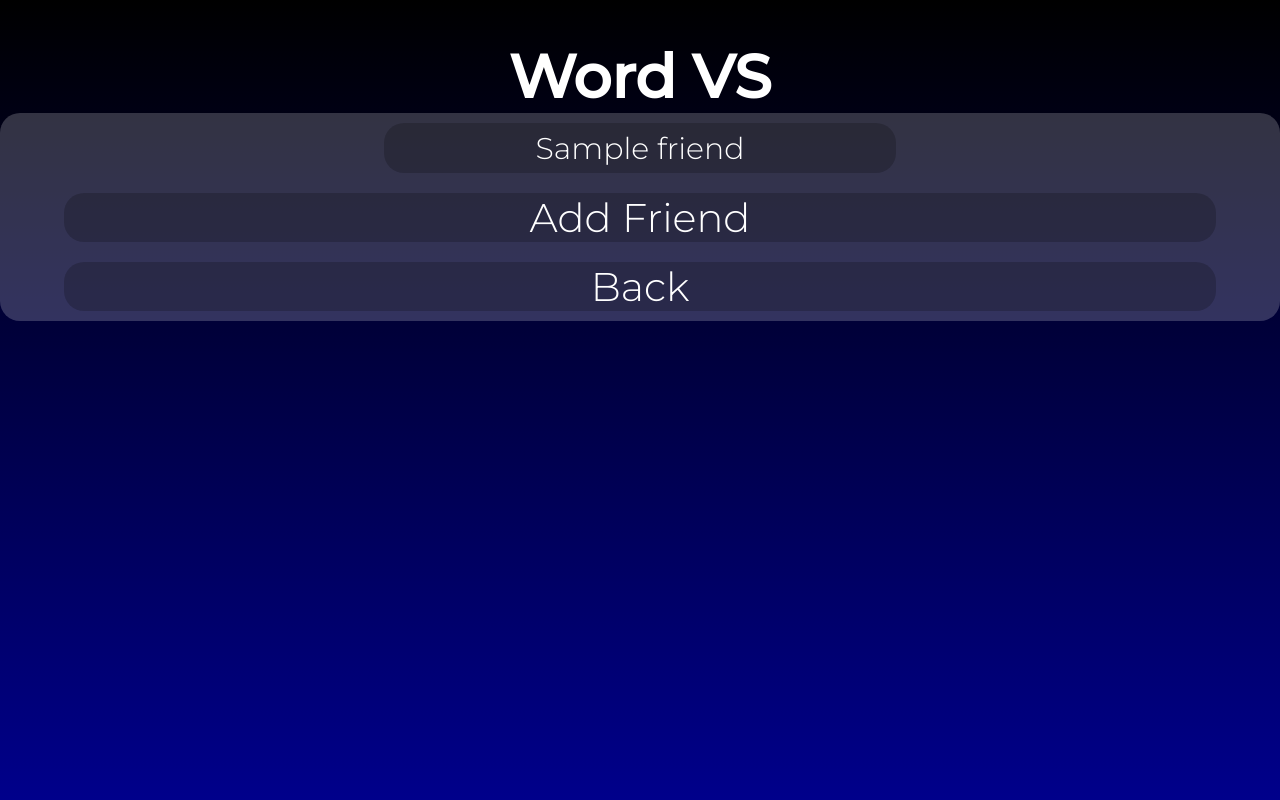
After one commit to TheBrightSparkDev/dev-inition, a Flask app: a page that uses templates/friend_picker.html in a window 1280 px wide. The commit adds this page. Run offline with Flask 2, Linux system fonts and the light colour scheme; a database or web service that is not in the repository returns one stand-in record (values such as "Sample title"); some libraries are stand-ins or nearby versions.

Commit message:
feat- added friends list page and started logic behind updating friends list

```diff
--- a/app.py
+++ b/app.py
@@ -48,7 +48,8 @@ def signup():
 
         register = {
             "username": request.form.get("username").lower(),
-            "password": generate_password_hash(request.form.get("password"))
+            "password": generate_password_hash(request.form.get("password")),
+            "friends": []
         }
         mongo.db.users.insert_one(register)
 
@@ -108,7 +109,6 @@ def profile(username):
     """
     displays profile and controls logic on profile page
     """
-    print(username)
     if username == "guest":
         session['user'] = "guest"
     else:
@@ -116,6 +116,36 @@ def profile(username):
     return render_template("profile.html", username=username)
 
 
+@app.route("/friend_picker/<username>")
+def friend_picker(username):
+    """
+    displays friend picker page and controls logic for page
+    """
+    user = mongo.db.users.find_one({"username": username.lower()})
+    friends = user["friends"]
+
+    return render_template('friend_picker.html', friends=friends)
+
+
+
+@app.route("/add_friend", methods=["GET", "POST"])
+def add_friend():
+    """
+    displays friend picker page and controls logic for page
+    """
+    username= request.form.get("username")
+    user = mongo.db.users.find_one( {"username": session['user'].lower() })
+    user_id = user["_id"]
+    friends = user["friends"]
+    if request.method == "POST":
+        if request.form.get("username") not in friends:
+            friends.append(username)
+            mongo.db.users.update_one({"_id": ObjectId(user_id)}, friends)
+        else:
+            flash("You are already friends")
+    return render_template('add_friend.html', friends=friends)
+
+
 if __name__ == "__main__":
     app.run(host=os.environ.get("IP"),
             port=int(os.environ.get("PORT")),
--- a/static/css/style.css
+++ b/static/css/style.css
@@ -78,7 +78,7 @@ a{
 }
 /* homepage specific changes */
 .game-body{
-    height:100vh;
+    min-height:100vh;
     width:100vw;
 }
 .game-title{
@@ -197,6 +197,37 @@ h6{
     margin-right:5px;
     color:white;
 }
+/* friends list secific styles */
+.friend-list{
+    display:flex;
+    align-items: center;
+    flex-wrap: wrap;
+    justify-content: center;
+}
+.friend-card{
+    display:flex;
+    align-items: center;
+    flex-wrap: wrap;
+    justify-content: center;
+    width:40vw;
+    height:50px;
+    margin-top: 10px;
+    margin-bottom:10px;
+}
+h5{
+    font-family: 'Montserrat', sans-serif;
+    text-align: center;
+    font-size: 30px;
+    font-weight:300;
+    margin-left:5px;
+    margin-right:5px;
+    color:white;
+}
+.margin-friend{
+    margin-top: 10px;
+    margin-bottom:10px;
+}
+
 @media screen and (max-width: 600px) {
     .profile-card{
         width:80vw;
@@ -216,4 +247,13 @@ h6{
         font-size: 30px;
         font-weight:300;
     }
+    h5{
+        font-family: 'Montserrat', sans-serif;
+        text-align: center;
+        font-size: 15px;
+        font-weight:300;
+        margin-left:5px;
+        margin-right:5px;
+        color:white;
+    }
 }
--- /dev/null
+++ b/templates/friend_picker.html
@@ -0,0 +1,21 @@
+{% extends "base.html" %}
+{% block content %}
+<a href="{{ url_for('profile', username=session['user']) }}"><h1 class="game-title">Word VS</h1></a>
+<div class="friend-list rounded">
+    {% for friend in friends %}
+        <div class="rounded friend-card dark">
+            <a href=""><h5>{{friend}}</h5></a>
+        </div>
+    {% endfor %}
+    <div class="rounded responsive-large margin-friend dark">
+        <a href="{{ url_for('add_friend') }}">
+            <h6>Add Friend</h6>
+        </a>
+    </div>
+    <div class="rounded responsive-large margin-friend dark">
+        <a href="{{ url_for('profile', username=session['user']) }}">
+            <h6>Back</h6>
+        </a>
+    </div>
+</div>
+{% endblock %}
--- a/templates/profile.html
+++ b/templates/profile.html
@@ -28,7 +28,7 @@
         {% if username == "guest" %}
             <a href="{{ url_for('signin') }}"><h6>sign in to see your challenges</h6></a>
         {% else %}
-            <a href="#"><h6>Challenge a Friend</h6></a>
+            <a href="{{ url_for('friend_picker', username=session['user']) }}"><h6>Challenge a Friend</h6></a>
         {% endif %}
     </div>
     <div class="rounded responsive-medium new-line">
--- a/templates/signup.html
+++ b/templates/signup.html
@@ -16,7 +16,7 @@
         <label for="username">Username</label>
         <div class="center rounded responsive-large dark">
             <input class="center" id="username" type="text" name="username"
-            pattern="^[a-zA-Z0-9]{5,15}$" class="validate" required>
+            pattern="^[a-zA-Z0-9]{5,11}$" class="validate" required>
         </div>
         <label class="label" for="passord">Password</label>
         <div class="center rounded responsive-large dark">
```
Also changed, not shown: templates/add_friend.html (renamed from templates/signin.html, +4 -9 lines), templates/create_challenge.html (added).
